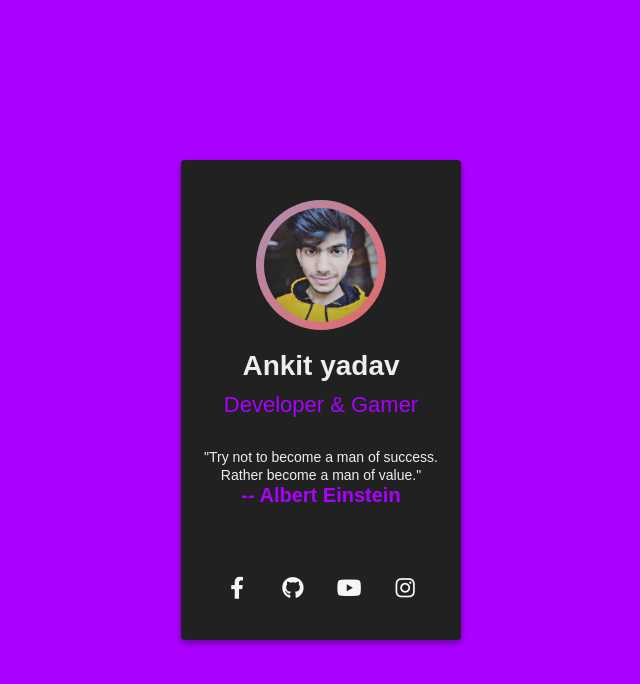
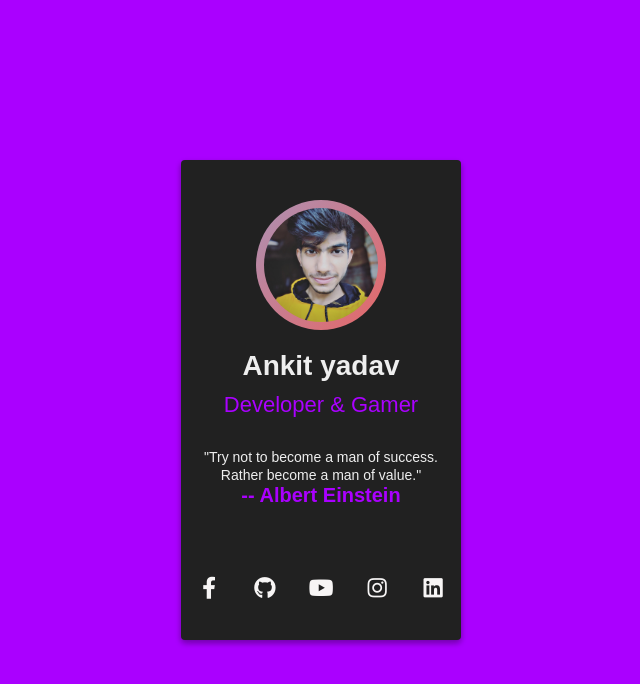
Before and after one commit to yankit293/yankit293.github.io, a plain HTML site: page index.html in a window 1280 px wide. Shown: the whole page, without its empty margins (319-959 px from the left). Drawn offline with Linux system fonts and the light colour scheme.

Commit message:
Add Linkedin profile

```diff
--- a/index.html
+++ b/index.html
@@ -28,6 +28,7 @@
                 <a href="https://www.github.com/yankit293" class="fab fa-github"></a>
                 <a href="https://www.youtube.com/channel/UCwGqTVKgYmF3bCcANa-ye_A?view_as=subscriber" class="fab fa-youtube"></a>
                 <a href="https://www.instagram.com/yankit293" class="fab fa-instagram"></a>
+                <a href="https://www.linkedin.com/in/ankit-yadav-7bbb65170" class="fab fa-linkedin"></a>
             </div>
         </div>
     </div>
```
